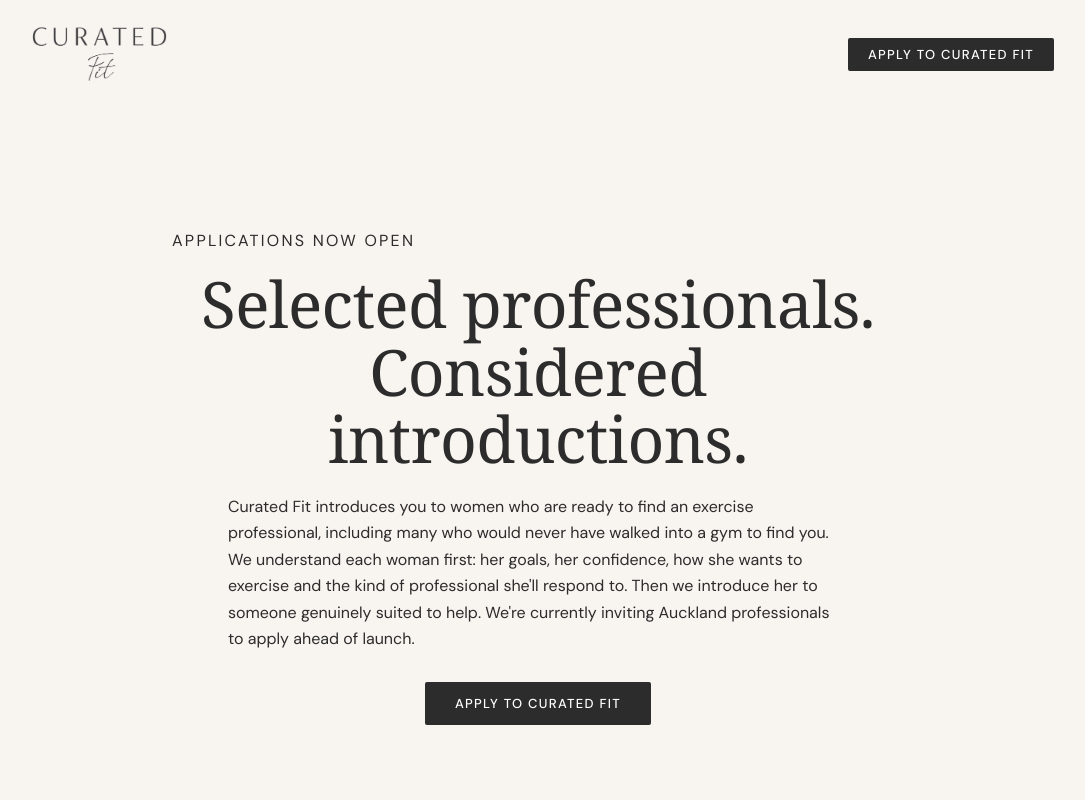
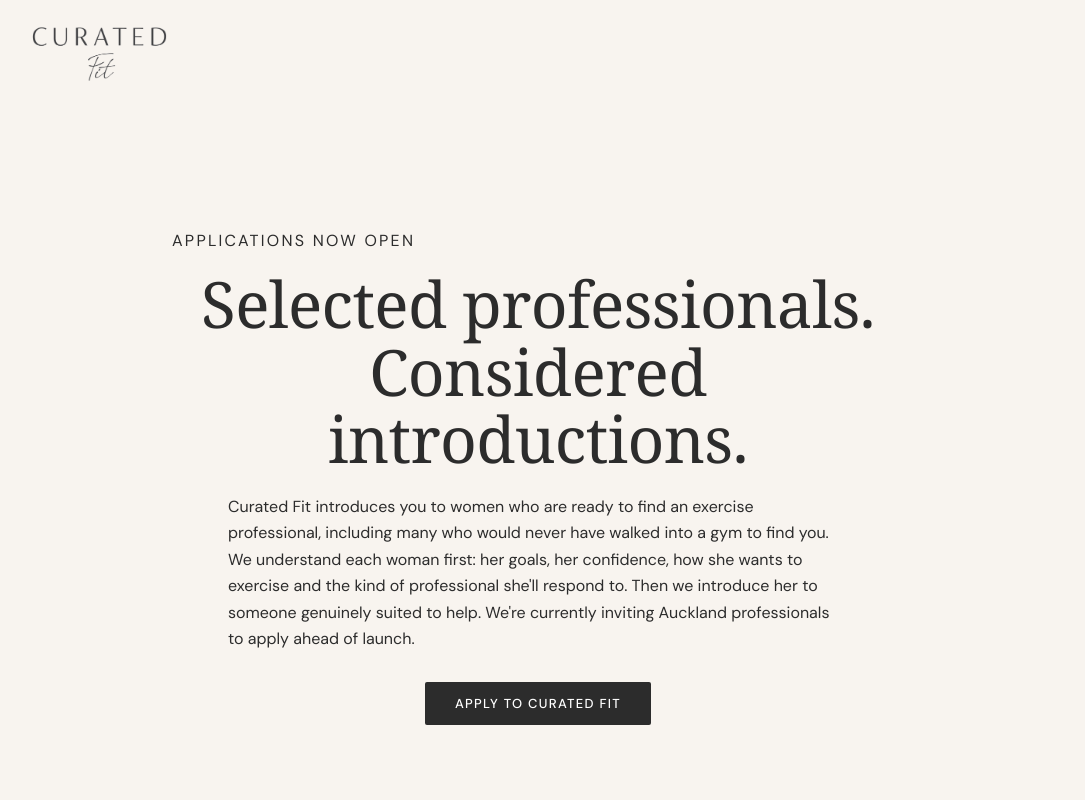
Before and after one commit to EmPerry1972/curated-fit-holding-page, a Next.js app: page /register in a window 1280 px wide. Shown: the top 800 px of the page, without its empty margins (102-1187 px from the left). Built offline with nearby package versions, Linux system fonts and the light colour scheme.

Commit message:
Remove 'Apply to Curated Fit' button from nav
Removed the 'Apply to Curated Fit' button from the navigation.

```diff
--- a/app/register/page.tsx
+++ b/app/register/page.tsx
@@ -290,11 +290,7 @@ export default function Page() {
     <main>
       <nav style={{ display: "flex", alignItems: "center", justifyContent: "space-between", padding: "22px 24px", maxWidth: 1080, margin: "0 auto" }}>
         <img src="/logo.png" alt="Curated Fit" style={{ height: 64 }} />
-        <button type="button" onClick={scrollToForm} style={{ ...cta, padding: "10px 20px", fontSize: 14 }}>
-          <span style={{ display: "none" }} className="cta-full">Apply to Curated Fit</span>
-          <span>Apply to Curated Fit</span>
-        </button>
-      </nav>
+        </nav>
 
       <section style={{ ...wrap, textAlign: "center", padding: "clamp(64px, 11vw, 120px) 24px 0" }}>
         <p style={eyebrow}>Applications now open</p>
```
